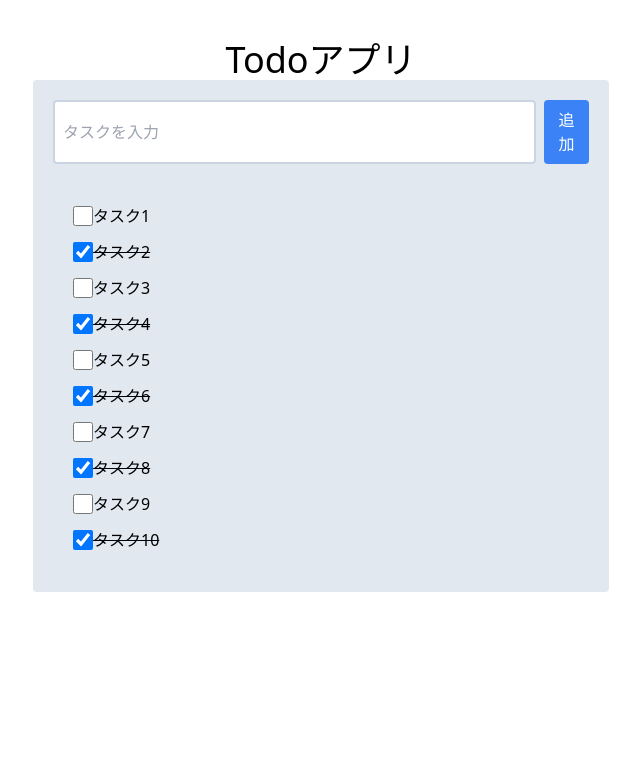
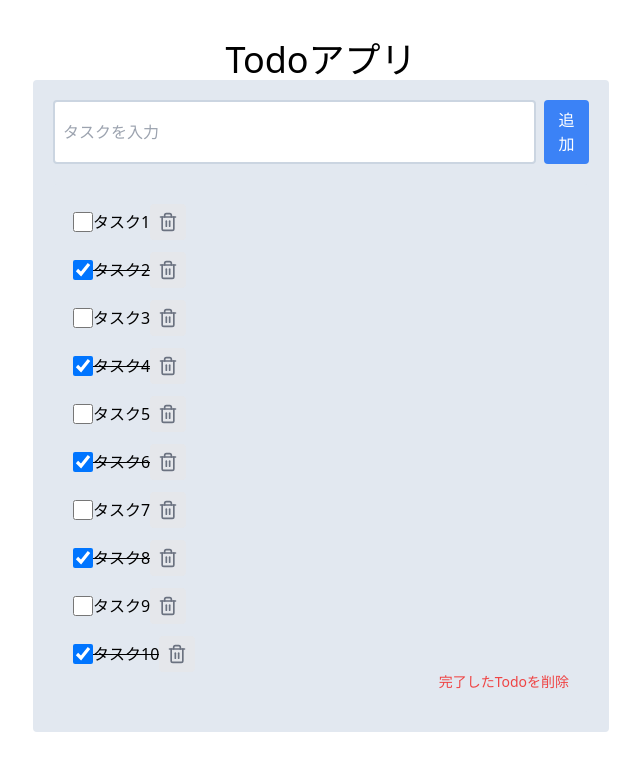
Before and after one commit to nansystem/react-todo, a React (Vite) app: page / in a window 1280 px wide. Shown: the top 770 px of the page, without its empty margins (319-959 px from the left). Built offline with nearby package versions, Linux system fonts and the light colour scheme.

Commit message:
feat: 完了したタスクを削除する

```diff
--- a/src/App.tsx
+++ b/src/App.tsx
@@ -1,6 +1,7 @@
 import { useState } from 'react';
 import { TodoList } from './components/TodoList';
 import { AddTodoForm } from './components/AddTodoForm';
+import { TodoSummary } from './components/TodoSummary';
 import { dummyTodoList } from './data/dummyTodoList';
 
 function App() {
@@ -29,6 +30,18 @@ function App() {
     });
   };
 
+  const deleteTodo = (id: string) => {
+    setTodoList((prevList) => {
+      return prevList.filter((todo) => todo.id !== id);
+    });
+  };
+
+  const deleteAllCompleted = () => {
+    setTodoList((prevList) => {
+      return prevList.filter((todo) => !todo.completed);
+    });
+  };
+
   return (
     <main className="mx-auto mt-10 max-w-xl">
       <h1 className="text-center text-4xl">Todoアプリ</h1>
@@ -36,7 +49,12 @@ function App() {
         <div className="space-y-5">
           <AddTodoForm addTodo={addTodo} />
           <div className="rounded bg-slate-200 p-5">
-            <TodoList todoList={todoList} changeCompleted={changeCompleted} />
+            <TodoList
+              todoList={todoList}
+              changeCompleted={changeCompleted}
+              deleteTodo={deleteTodo}
+            />
+            <TodoSummary deleteAllCompleted={deleteAllCompleted} />
           </div>
         </div>
       </div>
--- a/src/components/TodoList.tsx
+++ b/src/components/TodoList.tsx
@@ -1,11 +1,13 @@
+import { Trash2 } from 'lucide-react';
 import { Todo } from '../types/todo';
 
 type Props = {
   todoList: Todo[];
   changeCompleted: (id: string) => void;
+  deleteTodo: (id: string) => void;
 };
 
-export const TodoList = ({ todoList, changeCompleted }: Props) => {
+export const TodoList = ({ todoList, changeCompleted, deleteTodo }: Props) => {
   return (
     <div className="space-y-3">
       {todoList.map((todo) => (
@@ -23,9 +25,18 @@ export const TodoList = ({ todoList, changeCompleted }: Props) => {
             <span className={`${todo.completed ? 'line-through' : ''}`}>
               {todo.title}
             </span>
+            <button className="rounded bg-gray-200 p-2 transition-colors hover:bg-gray-300">
+              <Trash2
+                className="size-5 text-gray-500"
+                onClick={() => deleteTodo(todo.id)}
+              />
+            </button>
           </div>
         </div>
       ))}
+      {todoList.length === 0 && (
+        <p className="text-center text-gray-500">タスクがありません</p>
+      )}
     </div>
   );
 };
--- /dev/null
+++ b/src/components/TodoSummary.tsx
@@ -0,0 +1,13 @@
+type Props = {
+  deleteAllCompleted: () => void;
+};
+
+export const TodoSummary = ({ deleteAllCompleted }: Props) => {
+  return (
+    <div className="flex justify-end">
+      <button className="text-sm text-red-500" onClick={deleteAllCompleted}>
+        完了したTodoを削除
+      </button>
+    </div>
+  );
+};
```
